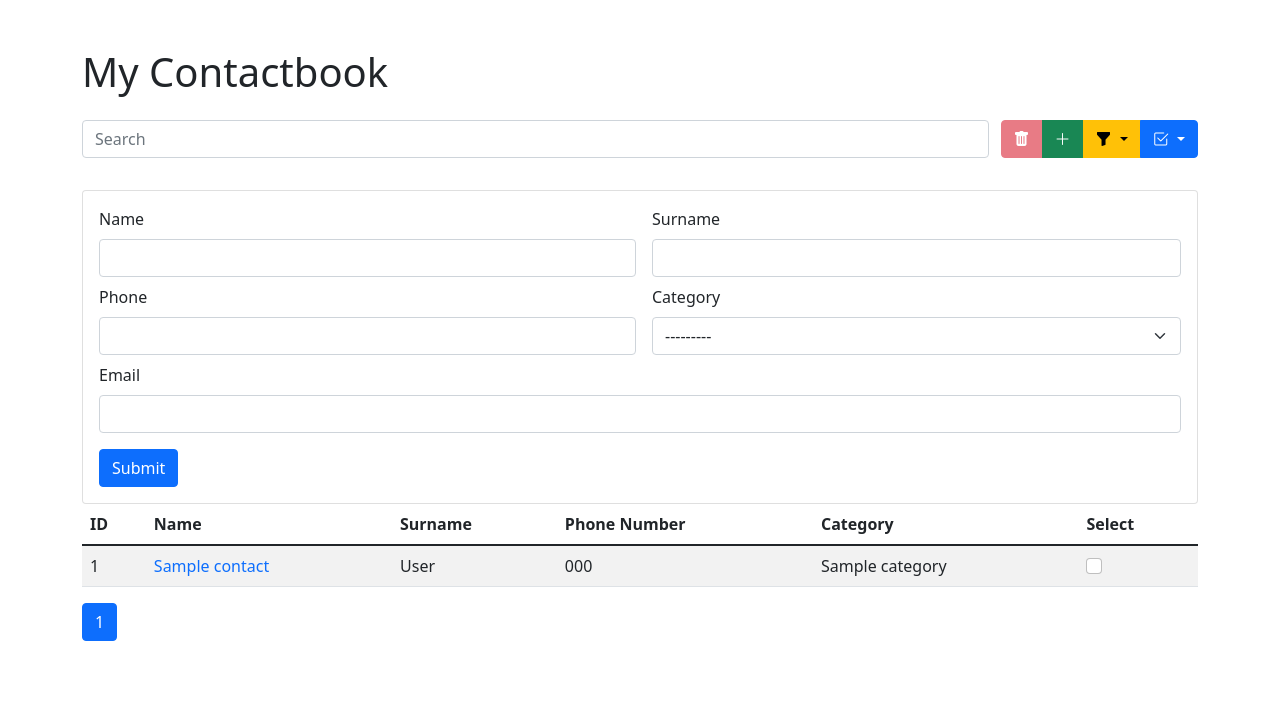
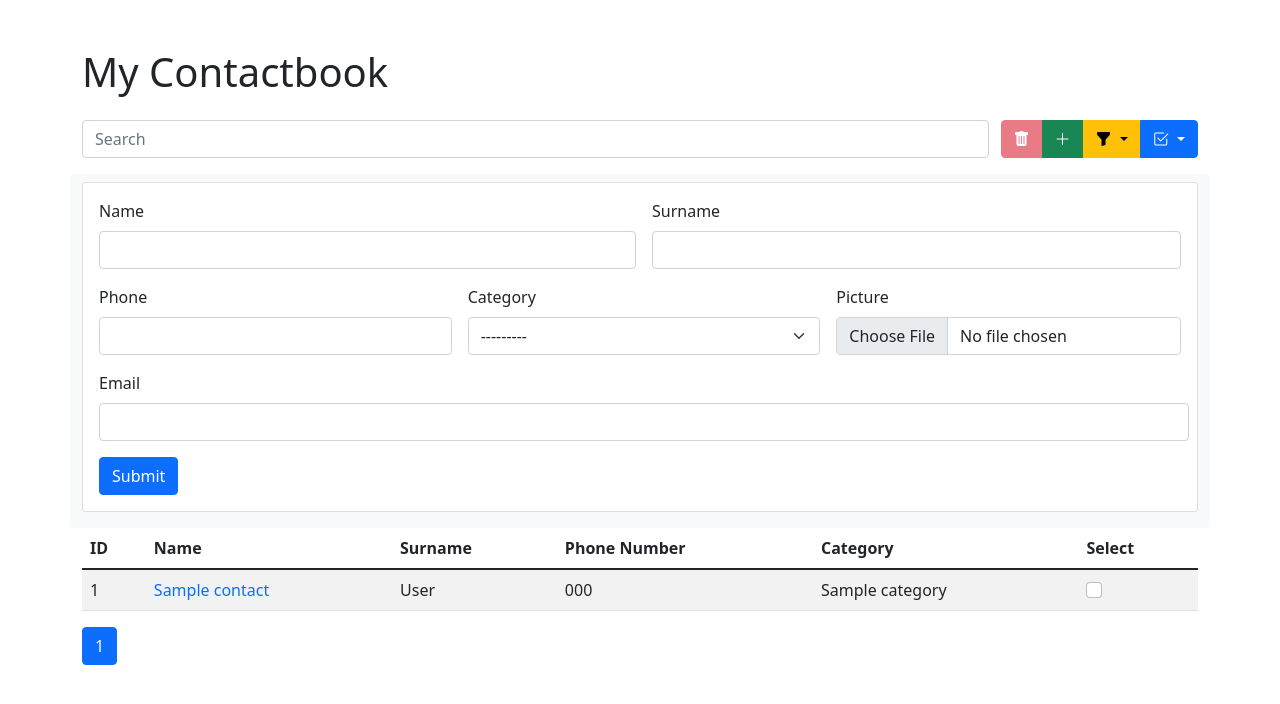
Before and after one commit to William-Fernandes252/Contacts, a Django app: page / in a window 1280 px wide, after a click that opens the changed part. Shown: the part 65-769 px from the top of the page. Run offline with Django 4.2, Linux system fonts and the light colour scheme; tables that the repository leaves empty hold one stand-in row (values such as "Sample post"); some libraries are stand-ins or nearby versions.

Commit message:
Add picture field in contact form

```diff
--- a/contacts/forms.py
+++ b/contacts/forms.py
@@ -5,7 +5,7 @@ from django.forms import ModelForm
 class ContactForm(ModelForm):
     class Meta:
         model = Contact
-        fields = ('name', 'surname', 'phone', 'email', 'category')
+        fields = ('name', 'surname', 'phone', 'email', 'category', 'picture')
 
     def __init__(self, *args, **kwargs):
         super(ContactForm, self).__init__(*args, **kwargs)
@@ -14,3 +14,4 @@ class ContactForm(ModelForm):
         self.fields['phone'].widget.attrs['class'] = 'form-control'
         self.fields['email'].widget.attrs['class'] = 'form-control'
         self.fields['category'].widget.attrs['class'] = 'form-control form-select'
+        self.fields['picture'].widget.attrs['class'] = 'form-control'
--- a/contacts/templates/contacts/index.html
+++ b/contacts/templates/contacts/index.html
@@ -10,7 +10,7 @@
 {% block content %}
 
 <div class="container">
-	<div class="row mt-5 mb-2">
+	<div class="row mt-5 mb-3">
 		<h1 class="col">My Contactbook</h1>
 	</div>
 
@@ -57,11 +57,11 @@
 		</div>
 	</div>
 
-	<div class="row">
-		<form class="collapse mt-3" id="contact-form" action="{% url 'add'%}" method="post">
+	<div class="row bg-light rounded">
+		<form class="collapse mt-2 mb-3" id="contact-form" action="{% url 'add'%}" method="post">
 			<div class="card card-body">
 				{% csrf_token %}
-				<div class="row mb-2">
+				<div class="row mb-3">
 					<div class="col-md-6 pe-1">
 						<label for="{{ contact_form.name.id_for_label }}" class="form-label">Name</label>
 						{{ contact_form.name }}
@@ -71,21 +71,26 @@
 						{{ contact_form.surname }}
 					</div>
 				</div>
-				<div class="row mb-2">
-					<div class="col-md-6 pe-1">
+				<div class="row mb-3">
+					<div class="col-md-4 pe-1">
 						<label for="{{ contact_form.phone.id_for_label }}" class="form-label">Phone</label>
 						{{ contact_form.phone }}
 					</div>
-					<div class="col-md-6">
+					<div class="col-md-4 pe-1">
 						<label for="{{ contact_form.category.id_for_label }}" class="form-label">Category</label>
 						{{ contact_form.category }}
 					</div>
+					<div class="col-md-4">
+						<label for="{{ contact_form.picture.id_for_label }}" class="form-label">Picture</label>
+						{{ contact_form.picture }}
+					</div>
 				</div>
 				<div class="row">
-					<div class="col-12">
+					<div class="col-md-12 pe-1">
 						<label for="{{ contact_form.email.id_for_label }}" class="form-label">Email</label>
 						{{ contact_form.email }}
 					</div>
+
 				</div>
 				<div class="row mt-3">
 					<div class="col-md-3">
```
